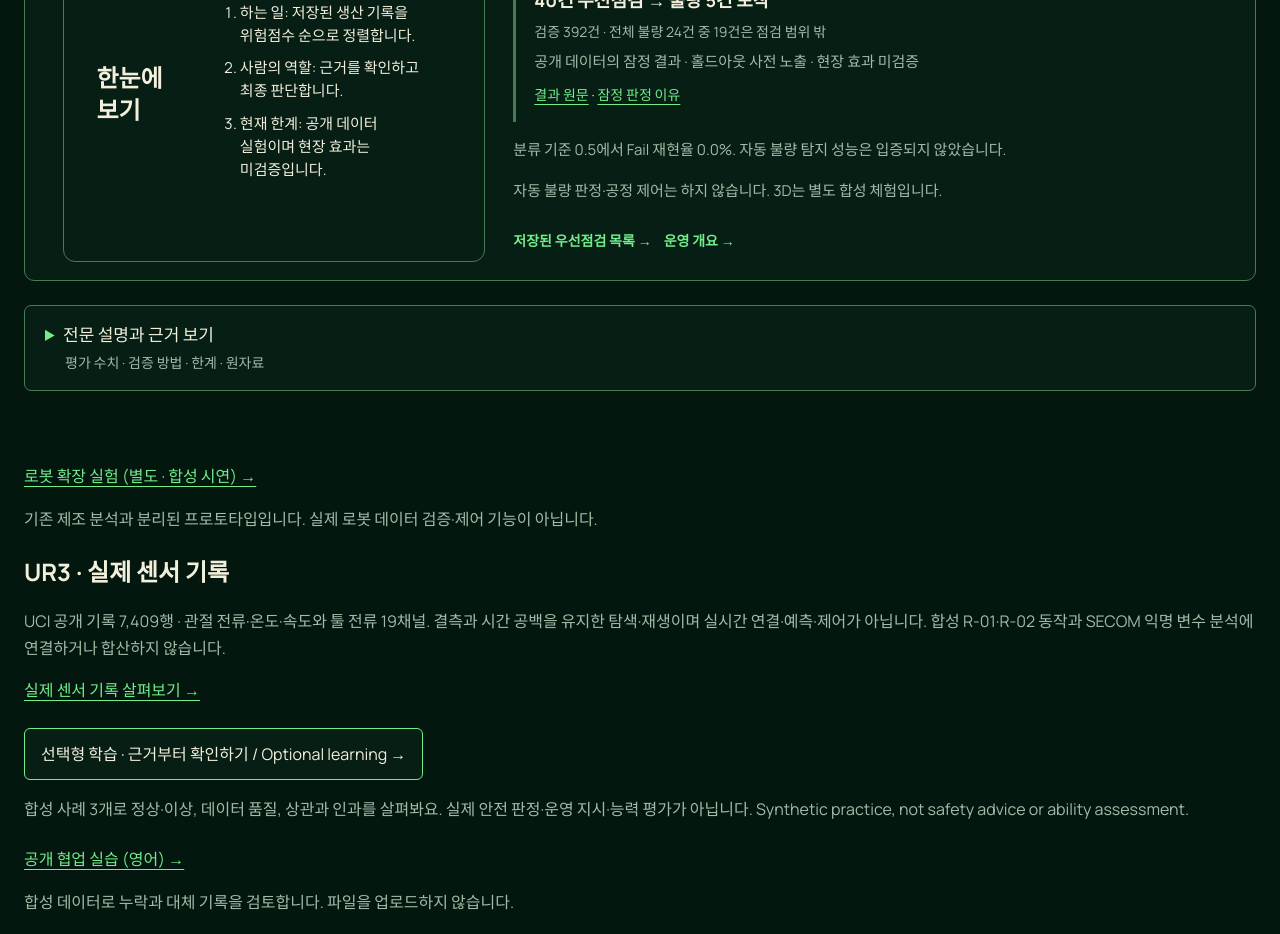
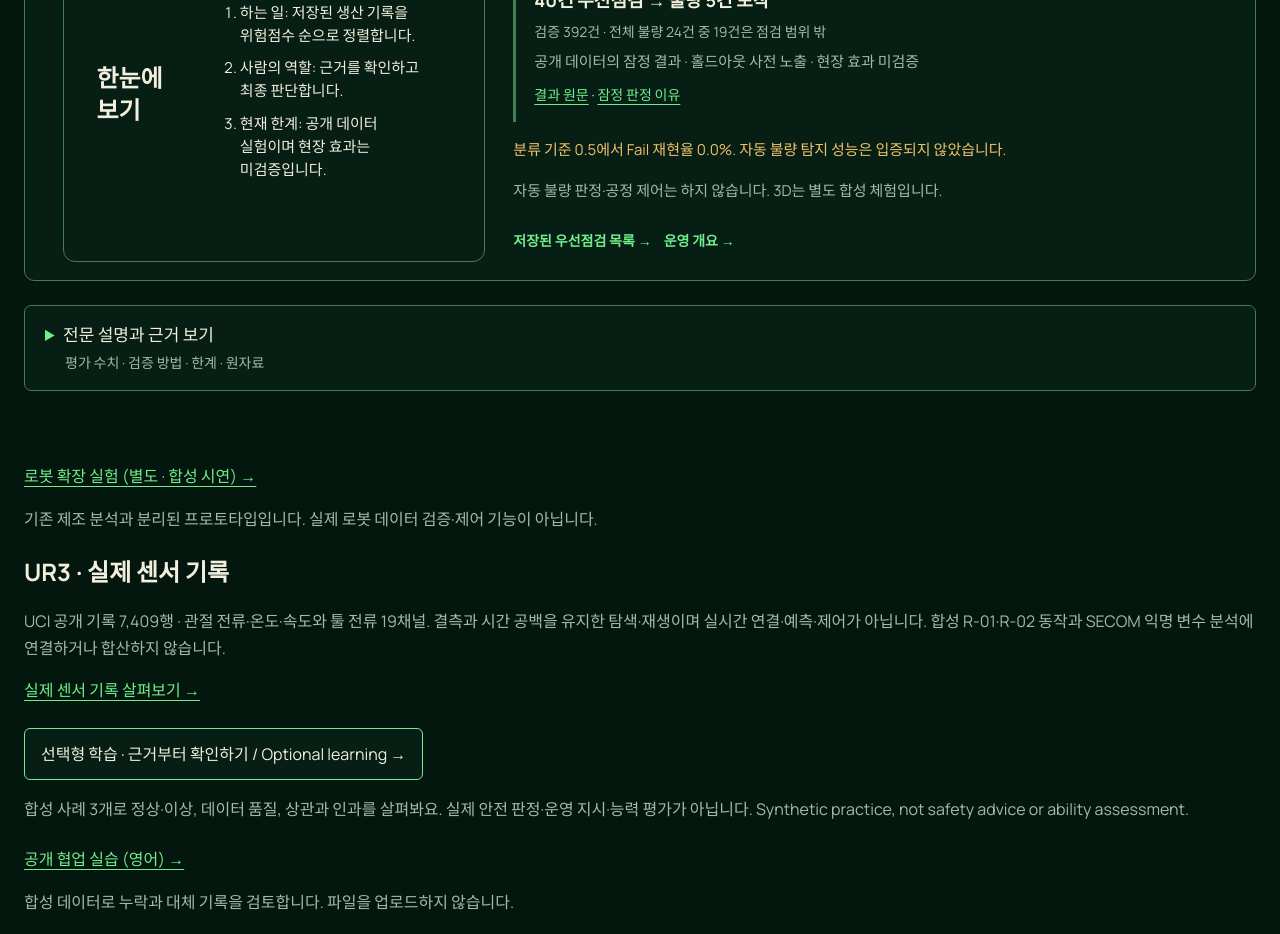
Before and after one commit to heechan9/fabguard-ai, a plain HTML site: page web/index.html in a window 1280 px wide. Shown: the part 920-1854 px from the top of the page. Drawn offline with Linux system fonts and the light colour scheme.

Commit message:
Restore the homepage warning's semantic color

```diff
--- a/web/home-review.css
+++ b/web/home-review.css
@@ -133,7 +133,6 @@ body.command-shell .home-review-evidence {
 }
 body.command-shell .home-review-evidence :is(.absolute-beginner,.lead) { margin: 0; }
 body.command-shell .home-review-evidence :is(.intro-boundary,.intro-failure,.portfolio-result small) { font-size: 15px; line-height: 1.7; }
-body.command-shell main .home-review-evidence p.intro-failure { color: var(--cc-warm); }
 body.command-shell .home-evidence-links { display: flex; flex-wrap: wrap; gap: 4px 12px; }
 body.command-shell .home-evidence-links a { display: inline-flex; align-items: center; min-height: 44px; }
 @media (max-width: 760px) {
--- a/web/sitewide-command.css
+++ b/web/sitewide-command.css
@@ -327,7 +327,7 @@ body.command-shell .project-intro .absolute-beginner h2{font-size:18px;line-heig
 body.command-shell .project-intro .absolute-beginner ol{font-size:16px;line-height:1.7}
 body.command-shell .project-intro :is(.intro-boundary,.intro-failure){font-size:15px;line-height:1.7}
 /* Matches the specificity of the earlier reader palette normalization. */
-body.command-shell:not(.cc-overview-page) main .project-intro p.intro-failure{color:var(--cc-warm)}
+body.command-shell:not(.cc-overview-page) main :is(.project-intro,.home-review-evidence) p.intro-failure{color:var(--cc-warm)}
 body.command-shell .project-intro :is(.portfolio-result small,figcaption){font-size:14px;line-height:1.6}
 body.command-shell .project-intro .visual-status{font-size:12px;line-height:1.5}
 body.command-shell .project-intro .visual-stat :is(span,small){font-size:13px;line-height:1.5}
```
